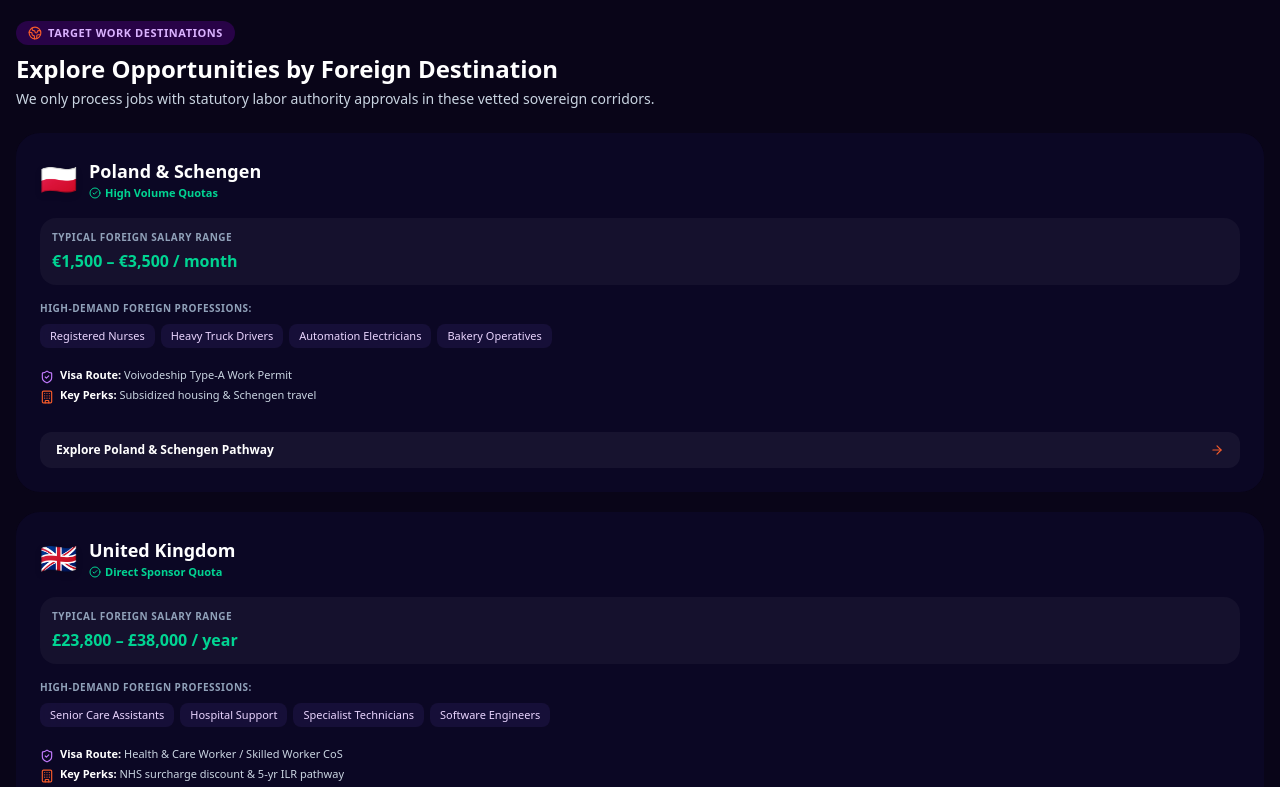
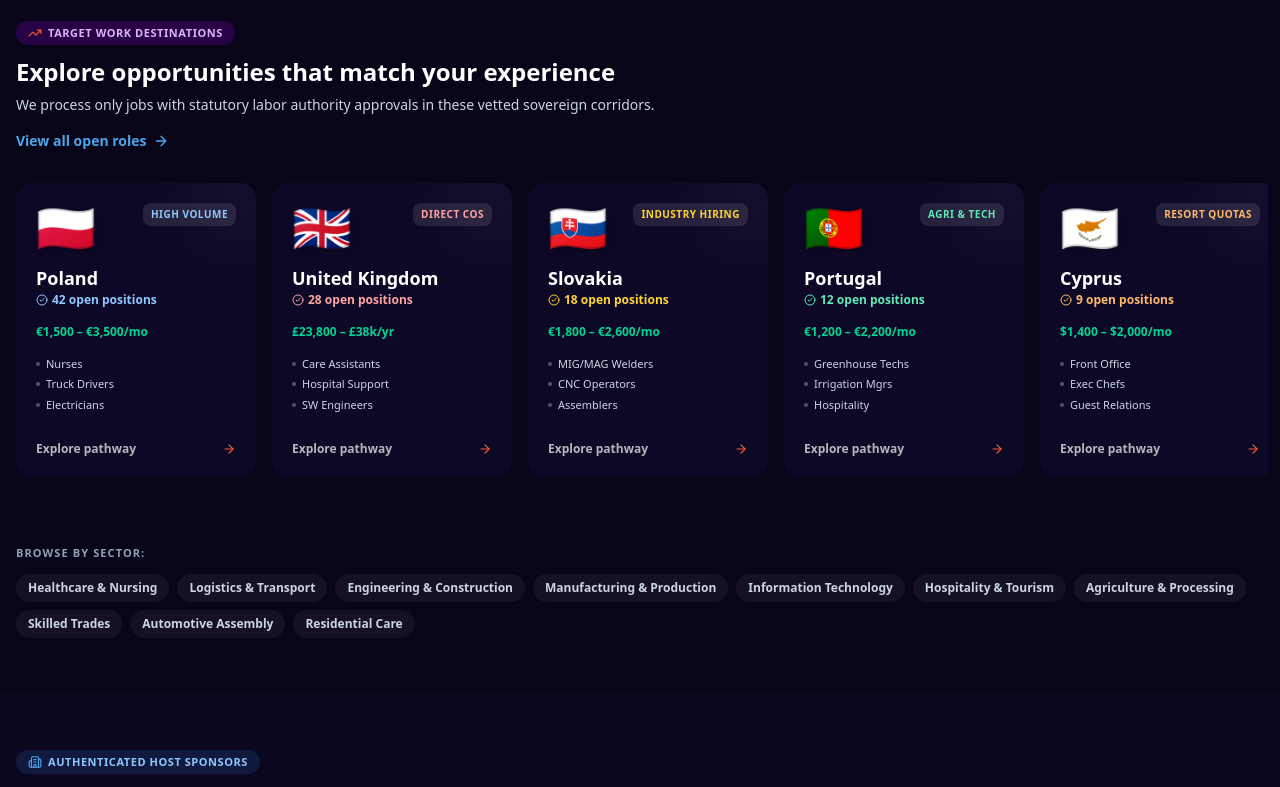
Before and after one commit to ducexdev/Sijam-Consults, a Next.js app: page /jobs in a window 1280 px wide. Shown: the part 840-1627 px from the top of the page. Built offline with nearby package versions, Linux system fonts and the light colour scheme; no server answers.

Commit message:
feat(jobs): Jobberman-style corridors, stats banner, and role tag cloud

```diff
--- a/app/jobs/page.tsx
+++ b/app/jobs/page.tsx
@@ -187,11 +187,11 @@ export default function JobsPage() {
             </div>
 
             <h2 className="font-heading font-black text-2xl sm:text-4xl text-white tracking-tight">
-              Don’t See Your Specific Trade or Profession Listed?
+              Don't See Your Specific Trade or Profession Listed?
             </h2>
 
             <p className="text-sm sm:text-base text-slate-300 max-w-2xl mx-auto leading-relaxed">
-              Foreign corporate quotas open continuously for industrial electricians, heavy machinery operators, hospitality crews, and healthcare workers. Register your profile and CV with our Kaduna employment desk to be fast-tracked when matching allocations open.
+              Foreign corporate quotas open continuously for industrial electricians, heavy machinery operators, hospitality crews, and healthcare workers. Register your profile and CV with our employment desk to be fast-tracked when matching allocations open.
             </p>
 
             <div className="flex flex-col sm:flex-row items-center justify-center gap-3 pt-2">
@@ -206,13 +206,78 @@ export default function JobsPage() {
                 href={ROUTES.contact}
                 className="w-full sm:w-auto inline-flex items-center justify-center gap-2 px-8 py-3.5 rounded-2xl bg-white/[0.08] hover:bg-white/[0.15] text-white font-bold text-xs border border-white/15 transition-all"
               >
-                <span>Visit Our Kaduna Office</span>
+                <span>Visit Our Office</span>
               </Link>
             </div>
           </div>
         </section>
 
-        {/* 8. Global Consultation Banner */}
+        {/* 8. Everything you need — stats row (Jobberman-style dark banner) */}
+        <section className="bg-[#0A0620] border-t border-purple-950/60 border-b border-purple-950/60">
+          <div className="max-w-7xl mx-auto px-4 sm:px-6 py-12">
+            <h2 className="font-heading font-black text-xl sm:text-3xl text-white text-center mb-8">
+              Everything you need to{' '}
+              <span className="text-transparent bg-clip-text bg-gradient-to-r from-[#4DA5EC] to-[#A855F7]">
+                grow your career
+              </span>
+            </h2>
+            <div className="grid grid-cols-2 lg:grid-cols-4 gap-4">
+              {[
+                { stat: '5+', label: 'Destination countries', icon: '🌍', desc: 'UK, Poland, Slovakia, Portugal & Cyprus' },
+                { stat: '100+', label: 'Active job quotas', icon: '💼', desc: 'Open employer-sponsored positions' },
+                { stat: '0', label: 'Illegal placement fees', icon: '🛡️', desc: 'Fully transparent — no hidden cuts' },
+                { stat: '100%', label: 'Permit-backed roles', icon: '📋', desc: 'Every role includes statutory visa filing' },
+              ].map((item) => (
+                <div
+                  key={item.stat}
+                  className="p-6 rounded-2xl bg-white/[0.03] border border-white/10 hover:border-purple-500/30 transition-all text-center space-y-2 group"
+                >
+                  <div className="text-3xl">{item.icon}</div>
+                  <div className="font-heading font-black text-3xl text-white group-hover:text-[#4DA5EC] transition-colors">
+                    {item.stat}
+                  </div>
+                  <div className="text-sm font-bold text-white/90">{item.label}</div>
+                  <div className="text-[11px] text-slate-400 leading-relaxed">{item.desc}</div>
+                </div>
+              ))}
+            </div>
+          </div>
+        </section>
+
+        {/* 9. Discover opportunities in your field — tag cloud (Jobberman-style) */}
+        <section className="py-14 bg-[#070415]">
+          <div className="max-w-7xl mx-auto px-4 sm:px-6 space-y-6">
+            <div className="text-center">
+              <h2 className="font-heading font-black text-xl sm:text-3xl text-white">
+                Discover opportunities in your field
+              </h2>
+              <p className="text-sm text-slate-400 mt-2">
+                Click any role category to browse live positions
+              </p>
+            </div>
+            <div className="flex flex-wrap justify-center gap-2.5">
+              {[
+                'Registered Nurse', 'Senior Care Assistant', 'MIG/MAG Welder', 'HGV Truck Driver',
+                'Software Engineer', 'Automation Electrician', 'Bakery Operator', 'Greenhouse Technician',
+                'Hotel Front Office', 'CNC Machinist', 'Automotive Assembler', 'Structural Fabricator',
+                'Healthcare Support', 'Logistics Coordinator', 'Irrigation Manager', 'IT Systems Admin',
+                'Executive Chef', 'F&B Supervisor', 'Mechanical Engineer', 'Guest Relations Manager',
+                'Residential Care', 'Road Freight', 'Childcare Worker', 'Hospitality Staff',
+                'Ausbildung Apprentice', 'Hospital Support', 'Agricultural Worker', 'Security Officer',
+              ].map((role) => (
+                <Link
+                  key={role}
+                  href="#directory"
+                  className="px-4 py-2 rounded-full text-sm font-medium bg-white/[0.04] hover:bg-[#4DA5EC]/20 text-slate-300 hover:text-white border border-white/10 hover:border-[#4DA5EC]/40 transition-all"
+                >
+                  {role}
+                </Link>
+              ))}
+            </div>
+          </div>
+        </section>
+
+        {/* 10. Global Consultation Banner */}
         <ConsultationBanner />
       </div>
     </PublicLayout>
--- a/components/jobs/CountryCorridors.tsx
+++ b/components/jobs/CountryCorridors.tsx
@@ -2,182 +2,208 @@
 
 import React from 'react';
 import Link from 'next/link';
-import { Globe2, ArrowRight, CheckCircle2, Building, ShieldCheck, MapPin } from 'lucide-react';
+import { ArrowRight, CheckCircle2, TrendingUp } from 'lucide-react';
 
 interface CountryCorridor {
   country: string;
   flag: string;
   status: string;
+  openRoles: number;
   popularRoles: string[];
   salaryBenchmark: string;
   visaType: string;
-  perks: string;
   accent: string;
+  accentBorder: string;
+  accentText: string;
 }
 
 const CORRIDORS: CountryCorridor[] = [
   {
-    country: 'Poland & Schengen',
+    country: 'Poland',
     flag: '🇵🇱',
-    status: 'High Volume Quotas',
-    popularRoles: ['Registered Nurses', 'Heavy Truck Drivers', 'Automation Electricians', 'Bakery Operatives'],
-    salaryBenchmark: '€1,500 – €3,500 / month',
-    visaType: 'Voivodeship Type-A Work Permit',
-    perks: 'Subsidized housing & Schengen travel',
-    accent: 'from-blue-500/20 to-purple-600/20',
+    status: 'High Volume',
+    openRoles: 42,
+    popularRoles: ['Nurses', 'Truck Drivers', 'Electricians', 'Bakery Ops'],
+    salaryBenchmark: '€1,500 – €3,500/mo',
+    visaType: 'Voivodeship Permit',
+    accent: 'from-blue-500/10 to-purple-600/10',
+    accentBorder: 'border-blue-500/30 hover:border-blue-400/60',
+    accentText: 'text-blue-300',
   },
   {
     country: 'United Kingdom',
     flag: '🇬🇧',
-    status: 'Direct Sponsor Quota',
-    popularRoles: ['Senior Care Assistants', 'Hospital Support', 'Specialist Technicians', 'Software Engineers'],
-    salaryBenchmark: '£23,800 – £38,000 / year',
-    visaType: 'Health & Care Worker / Skilled Worker CoS',
-    perks: 'NHS surcharge discount & 5-yr ILR pathway',
-    accent: 'from-red-500/20 to-blue-600/20',
+    status: 'Direct CoS',
+    openRoles: 28,
+    popularRoles: ['Care Assistants', 'Hospital Support', 'SW Engineers', 'Technicians'],
+    salaryBenchmark: '£23,800 – £38k/yr',
+    visaType: 'Health & Care Worker Visa',
+    accent: 'from-red-500/10 to-blue-600/10',
+    accentBorder: 'border-red-500/30 hover:border-red-400/60',
+    accentText: 'text-red-300',
   },
   {
     country: 'Slovakia',
     flag: '🇸🇰',
-    status: 'Heavy Industry Hiring',
-    popularRoles: ['Certified MIG/MAG Welders', 'Automotive Assemblers', 'CNC Operators', 'Fabricators'],
-    salaryBenchmark: '€1,800 – €2,600 / month',
+    status: 'Industry Hiring',
+    openRoles: 18,
+    popularRoles: ['MIG/MAG Welders', 'CNC Operators', 'Assemblers', 'Fabricators'],
+    salaryBenchmark: '€1,800 – €2,600/mo',
     visaType: 'Single Residence & Work Permit',
-    perks: 'Free employer dormitory & shift bonuses',
-    accent: 'from-amber-500/20 to-purple-600/20',
+    accent: 'from-amber-500/10 to-purple-600/10',
+    accentBorder: 'border-amber-500/30 hover:border-amber-400/60',
+    accentText: 'text-amber-300',
   },
   {
     country: 'Portugal',
     flag: '🇵🇹',
-    status: 'Agricultural & Tech',
-    popularRoles: ['Greenhouse Technicians', 'Irrigation Managers', 'D8 Tech Nomads', 'Hospitality Staff'],
-    salaryBenchmark: '€1,200 – €2,200 / month',
-    visaType: 'D1 / D3 Subordinate Work Visa',
-    perks: 'Farm accommodation & EU residency rights',
-    accent: 'from-emerald-500/20 to-teal-600/20',
+    status: 'Agri & Tech',
+    openRoles: 12,
+    popularRoles: ['Greenhouse Techs', 'Irrigation Mgrs', 'Hospitality', 'D8 Nomads'],
+    salaryBenchmark: '€1,200 – €2,200/mo',
+    visaType: 'D1 / D3 Work Visa',
+    accent: 'from-emerald-500/10 to-teal-600/10',
+    accentBorder: 'border-emerald-500/30 hover:border-emerald-400/60',
+    accentText: 'text-emerald-300',
   },
   {
     country: 'Cyprus',
     flag: '🇨🇾',
     status: 'Resort Quotas',
-    popularRoles: ['Front Office Supervisors', 'Executive Chefs', 'Guest Relations Managers', 'F&B Supervisors'],
-    salaryBenchmark: '$1,400 – $2,000 / month',
-    visaType: 'Ministry of Labor Foreign Permit',
-    perks: 'Resort accommodation + duty meals included',
-    accent: 'from-orange-500/20 to-amber-600/20',
+    openRoles: 9,
+    popularRoles: ['Front Office', 'Exec Chefs', 'Guest Relations', 'F&B Supervisors'],
+    salaryBenchmark: '$1,400 – $2,000/mo',
+    visaType: 'Ministry of Labor Permit',
+    accent: 'from-orange-500/10 to-amber-600/10',
+    accentBorder: 'border-orange-500/30 hover:border-orange-400/60',
+    accentText: 'text-orange-300',
   },
   {
     country: 'Germany',
     flag: '🇩🇪',
-    status: 'Chancenkarte Advisory',
-    popularRoles: ['Qualified Nurses (B2)', 'Mechanical Engineers', 'IT Architects', 'Apprentices (Ausbildung)'],
-    salaryBenchmark: '€2,800 – €4,800 / month',
-    visaType: 'Opportunity Card & Skilled Immigration',
-    perks: 'High standard of living & family reunification',
-    accent: 'from-yellow-500/20 to-slate-600/20',
+    status: 'Chancenkarte',
+    openRoles: 15,
+    popularRoles: ['Qualified Nurses', 'Mech Engineers', 'IT Architects', 'Ausbildung'],
+    salaryBenchmark: '€2,800 – €4,800/mo',
+    visaType: 'Opportunity Card',
+    accent: 'from-yellow-500/10 to-slate-600/10',
+    accentBorder: 'border-yellow-500/30 hover:border-yellow-400/60',
+    accentText: 'text-yellow-300',
   },
+];
+
+const QUICK_SECTORS = [
+  'Healthcare & Nursing',
+  'Logistics & Transport',
+  'Engineering & Construction',
+  'Manufacturing & Production',
+  'Information Technology',
+  'Hospitality & Tourism',
+  'Agriculture & Processing',
+  'Skilled Trades',
+  'Automotive Assembly',
+  'Residential Care',
 ];
 
 export const CountryCorridors: React.FC = () => {
   return (
-    <div className="space-y-6">
+    <div className="space-y-8">
+      {/* Section header */}
       <div className="flex flex-col sm:flex-row sm:items-end justify-between gap-4">
         <div>
-          <div className="inline-flex items-center gap-1.5 px-3 py-1 rounded-full bg-purple-950/60 text-purple-300 border border-purple-800/40 text-[11px] font-bold uppercase tracking-wider mb-2">
-            <Globe2 className="w-3.5 h-3.5 text-[#F45A2A]" />
+          <div className="inline-flex items-center gap-1.5 px-3 py-1 rounded-full bg-purple-950/60 text-purple-300 border border-purple-800/40 text-[11px] font-bold uppercase tracking-wider mb-3">
+            <TrendingUp className="w-3.5 h-3.5 text-[#F45A2A]" />
             <span>Target Work Destinations</span>
           </div>
-          <h2 className="font-heading font-black text-2xl sm:text-3xl text-white">
-            Explore Opportunities by Foreign Destination
+          <h2 className="font-heading font-black text-2xl sm:text-3xl lg:text-4xl text-white leading-tight">
+            Explore opportunities that<br className="hidden sm:block" />{' '}
+            match your experience
           </h2>
-          <p className="text-sm text-slate-300 mt-1 max-w-2xl">
-            We only process jobs with statutory labor authority approvals in these vetted sovereign corridors.
+          <p className="text-sm text-slate-300 mt-2 max-w-2xl">
+            We process only jobs with statutory labor authority approvals in these vetted sovereign corridors.
           </p>
         </div>
+        <Link
+          href="#directory"
+          className="inline-flex items-center gap-1.5 text-sm font-bold text-[#4DA5EC] hover:text-white transition-colors shrink-0 group"
+        >
+          <span>View all open roles</span>
+          <ArrowRight className="w-4 h-4 group-hover:translate-x-1 transition-transform" />
+        </Link>
       </div>
 
-      {/* Grid of 6 Country Cards */}
-      <div className="grid grid-cols-1 md:grid-cols-2 lg:grid-cols-3 gap-5">
+      {/* Horizontal scroll card row */}
+      <div className="flex gap-4 overflow-x-auto pb-3 -mx-1 px-1 scrollbar-thin scrollbar-track-transparent scrollbar-thumb-white/10">
         {CORRIDORS.map((corridor) => (
-          <div
+          <Link
             key={corridor.country}
-            className="p-6 rounded-3xl bg-[#0D0826]/90 hover:bg-[#120A38] border border-white/10 hover:border-purple-500/40 transition-all duration-300 group hover:-translate-y-1 shadow-xl flex flex-col justify-between space-y-5 backdrop-blur-xl relative overflow-hidden"
+            href={`/services/work-visa?country=${encodeURIComponent(corridor.country)}`}
+            className={`shrink-0 w-[240px] sm:w-[260px] flex flex-col justify-between p-5 rounded-2xl bg-gradient-to-br ${corridor.accent} bg-[#0D0826] border ${corridor.accentBorder} transition-all duration-300 group hover:-translate-y-1 shadow-xl backdrop-blur-xl relative overflow-hidden cursor-pointer`}
           >
-            {/* Background Accent glow */}
-            <div className={`absolute -top-16 -right-16 w-36 h-36 rounded-full bg-gradient-to-br ${corridor.accent} blur-2xl pointer-events-none group-hover:scale-125 transition-transform`} />
+            {/* Background glow */}
+            <div className="absolute -top-8 -right-8 w-24 h-24 rounded-full bg-white/5 blur-2xl pointer-events-none group-hover:scale-150 transition-transform duration-500" />
 
-            <div className="space-y-4 relative z-10">
-              {/* Header with Flag and Status */}
-              <div className="flex items-center justify-between">
-                <div className="flex items-center gap-3">
-                  <span className="text-3xl filter drop-shadow-md">{corridor.flag}</span>
-                  <div>
-                    <h3 className="font-heading font-extrabold text-lg text-white group-hover:text-[#F98864] transition-colors">
-                      {corridor.country}
-                    </h3>
-                    <span className="text-[11px] text-emerald-400 font-semibold flex items-center gap-1">
-                      <CheckCircle2 className="w-3 h-3" />
-                      {corridor.status}
-                    </span>
-                  </div>
+            <div className="relative z-10 space-y-4">
+              {/* Flag + open count */}
+              <div className="flex items-start justify-between">
+                <span className="text-5xl leading-none filter drop-shadow-lg">{corridor.flag}</span>
+                <span className={`text-[10px] font-bold uppercase tracking-wider px-2 py-1 rounded-lg bg-white/10 border border-white/10 ${corridor.accentText}`}>
+                  {corridor.status}
+                </span>
+              </div>
+
+              {/* Country + open roles */}
+              <div>
+                <h3 className="font-heading font-extrabold text-lg text-white group-hover:text-white leading-tight">
+                  {corridor.country}
+                </h3>
+                <div className={`text-xs font-semibold mt-0.5 flex items-center gap-1 ${corridor.accentText}`}>
+                  <CheckCircle2 className="w-3 h-3" />
+                  {corridor.openRoles} open positions
                 </div>
               </div>
 
-              {/* Salary Package Benchmark */}
-              <div className="p-3 rounded-2xl bg-white/[0.04] border border-white/10 space-y-1">
-                <div className="text-[10px] font-bold uppercase tracking-wider text-slate-400">
-                  Typical Foreign Salary Range
-                </div>
-                <div className="text-base font-black text-emerald-400">
-                  {corridor.salaryBenchmark}
-                </div>
+              {/* Salary */}
+              <div className="text-xs font-bold text-emerald-400">
+                {corridor.salaryBenchmark}
               </div>
 
-              {/* Popular Roles in corridor */}
-              <div>
-                <div className="text-[10px] font-bold uppercase tracking-wider text-slate-400 mb-2">
-                  High-Demand Foreign Professions:
-                </div>
-                <div className="flex flex-wrap gap-1.5">
-                  {corridor.popularRoles.map((role, i) => (
-                    <span
-                      key={i}
-                      className="px-2.5 py-1 rounded-lg text-[11px] font-medium bg-[#1F1545]/60 text-purple-200 border border-purple-500/20"
-                    >
-                      {role}
-                    </span>
-                  ))}
-                </div>
-              </div>
-
-              {/* Visa & Perks Info */}
-              <div className="text-xs text-slate-300 space-y-1 pt-1 border-t border-white/10">
-                <div className="flex items-start gap-1.5">
-                  <ShieldCheck className="w-3.5 h-3.5 text-purple-400 shrink-0 mt-0.5" />
-                  <span className="text-[11px] text-slate-300">
-                    <strong className="text-white">Visa Route:</strong> {corridor.visaType}
-                  </span>
-                </div>
-                <div className="flex items-start gap-1.5">
-                  <Building className="w-3.5 h-3.5 text-[#F45A2A] shrink-0 mt-0.5" />
-                  <span className="text-[11px] text-slate-300">
-                    <strong className="text-white">Key Perks:</strong> {corridor.perks}
-                  </span>
-                </div>
+              {/* Top roles */}
+              <div className="space-y-1">
+                {corridor.popularRoles.slice(0, 3).map((role, i) => (
+                  <div key={i} className="text-[11px] text-slate-300 flex items-center gap-1.5">
+                    <span className="w-1 h-1 rounded-full bg-white/30 shrink-0" />
+                    {role}
+                  </div>
+                ))}
               </div>
             </div>
 
-            <div className="pt-2 relative z-10">
-              <Link
-                href={`/services/work-visa?country=${encodeURIComponent(corridor.country)}`}
-                className="w-full inline-flex items-center justify-between px-4 py-2.5 rounded-xl bg-white/[0.05] hover:bg-white/[0.1] text-xs font-bold text-white border border-white/10 transition-colors group-hover:border-[#4DA5EC]/40"
-              >
-                <span>Explore {corridor.country} Pathway</span>
-                <ArrowRight className="w-3.5 h-3.5 text-[#F45A2A] group-hover:translate-x-1 transition-transform" />
-              </Link>
+            {/* CTA */}
+            <div className="relative z-10 mt-4 pt-3 border-t border-white/10 flex items-center justify-between text-xs font-bold text-white/70 group-hover:text-white transition-colors">
+              <span>Explore pathway</span>
+              <ArrowRight className="w-3.5 h-3.5 group-hover:translate-x-1 transition-transform text-[#F45A2A]" />
             </div>
-          </div>
+          </Link>
         ))}
+      </div>
+
+      {/* Quick sector chips */}
+      <div className="border-t border-white/10 pt-6">
+        <div className="text-[11px] font-bold uppercase tracking-widest text-slate-400 mb-3">
+          Browse by sector:
+        </div>
+        <div className="flex flex-wrap gap-2">
+          {QUICK_SECTORS.map((sector) => (
+            <Link
+              key={sector}
+              href="#directory"
+              className="px-3 py-1.5 rounded-full text-xs font-semibold bg-white/[0.05] hover:bg-white/[0.12] text-slate-300 hover:text-white border border-white/10 hover:border-white/20 transition-all"
+            >
+              {sector}
+            </Link>
+          ))}
+        </div>
       </div>
     </div>
   );
```
